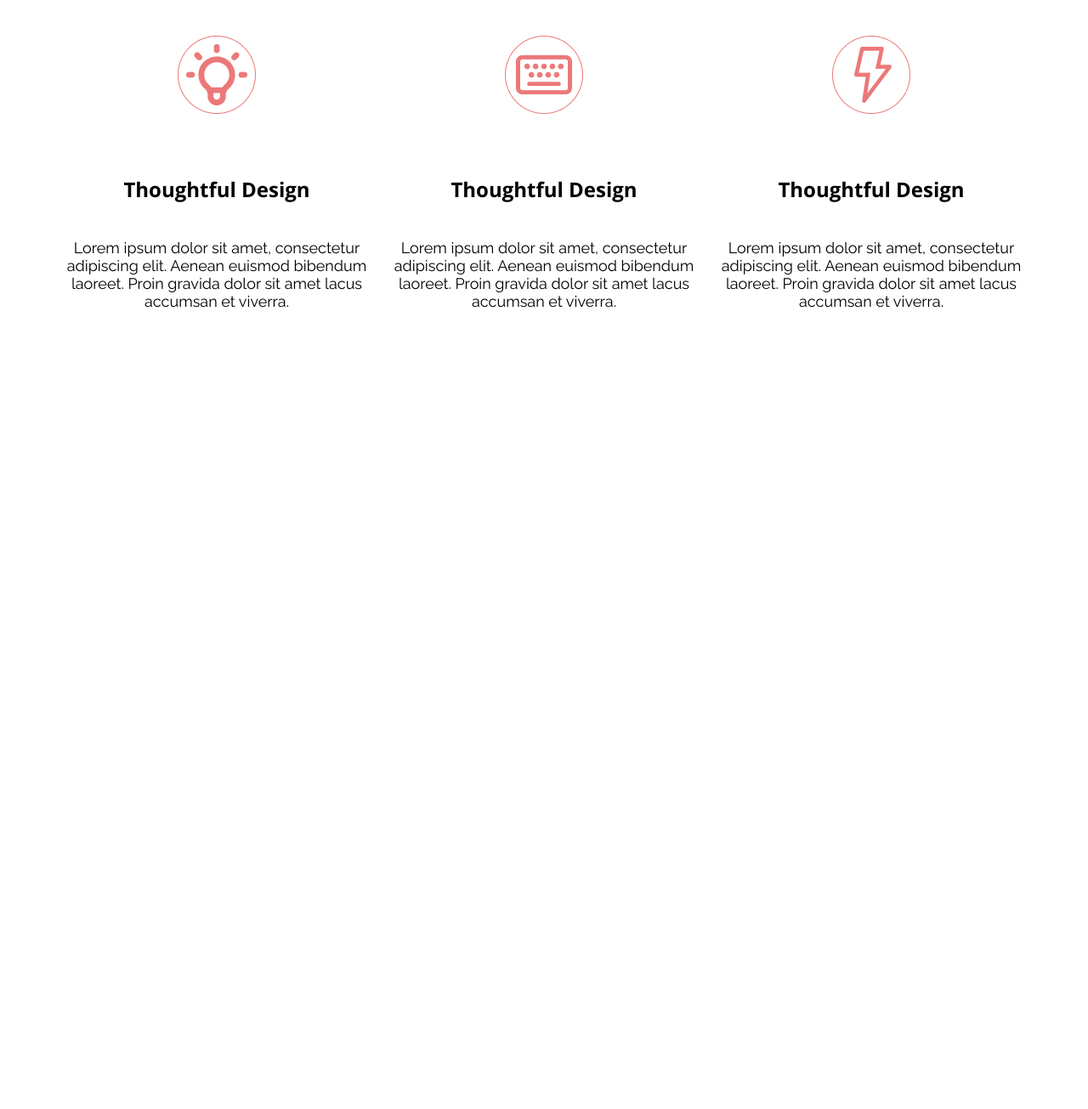
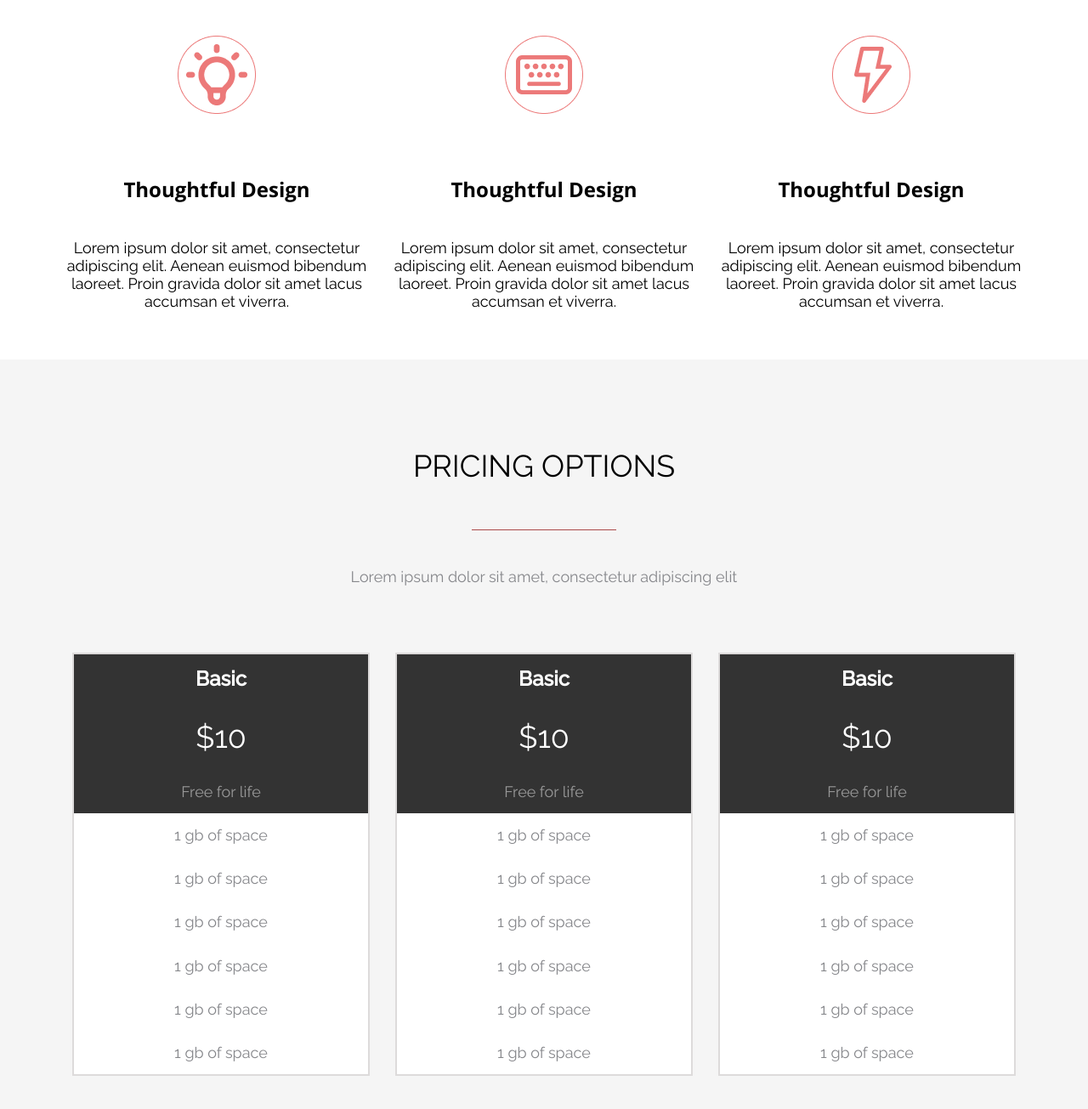
Before and after one commit to dnsbasok/tms-front-level-3, a plain HTML site: page index.html in a window 1280 px wide. Shown: the part 2148-3453 px from the top of the page at 85% size. Before the commit the page ends 2571 px from the top, so only its background shows below. Drawn offline with nearby package versions, Linux system fonts and the light colour scheme.

Commit message:
feat(tms-front-level-3): add pricing

```diff
--- /dev/null
+++ b/css/pricing.css
@@ -0,0 +1,58 @@
+.pricing {
+  padding: 6.5rem  0 16.67rem  0;
+  background: #f5f5f5;
+}
+
+.pricing__content {
+  display: flex;
+  gap: 1.875rem;
+  margin-top: 4.9375rem;
+}
+
+.list {
+  list-style: none;
+  padding: 0;
+  border-top: 0.125rem solid #dddbdb;
+  border-bottom: 0.125rem solid #dddbdb;
+  flex-basis: 33.3333%;
+}
+
+.list__item {
+  padding: 0.9375rem;
+  background-color: #fff;
+  color: #86878b;
+  text-align: center;
+
+  font-size: 1.125rem;
+
+  border-left: 0.125rem solid #dddbdb;
+  border-right: 0.125rem solid #dddbdb;
+}
+
+.list:hover {
+  filter: drop-shadow(0px 4px 10px rgba(51, 51, 51, 0.2));
+  transform: translateY(-50px);
+}
+
+.list__item_primary {
+  background-color: #333;
+  color: #fff
+}
+
+.list__item_lg {
+  padding: 1.125rem;
+  font-size: 2.25rem;
+}
+
+.list__item_md {
+  font-size: 1.5rem;
+}
+
+.list__item_md,
+.list-item-lg {
+  font-weight: 700;
+}
+
+.list__item_muted {
+  color: rgba(255, 255, 255, 0.5);
+}
--- a/index.html
+++ b/index.html
@@ -18,7 +18,8 @@
   <link rel="stylesheet" href="./css/header.css">
   <link rel="stylesheet" href="./css/social.css">
   <link rel="stylesheet" href="./css/tabs.css">
-  <link rel="stylesheet" href="./css/features.css">
+  <link rel="stylesheet" href="./css/awesome.css">
+  <link rel="stylesheet" href="./css/pricing.css">
 </head>
 
 <body>
@@ -155,6 +156,52 @@
         </div>
       </div>
     </section>
+
+    <section class="pricing">
+        <div class="promo container">
+          <h2 class="promo__title">pricing options</h2>
+          <div class="promo__separator"></div>
+          <p class="promo__subtitle">Lorem ipsum dolor sit amet, consectetur adipiscing elit</p>
+        </div>
+        <div class="pricing__content container">
+          <ul class="list">
+            <li class="list__item list__item_primary list__item_md">Basic</li>
+            <li class="list__item list__item_primary list__item_lg">$10</li>
+            <li class="list__item list__item_primary list__item_muted">Free for life</li>
+            <li class="list__item">1 gb of space</li>
+            <li class="list__item">1 gb of space</li>
+            <li class="list__item">1 gb of space</li>
+            <li class="list__item">1 gb of space</li>
+            <li class="list__item">1 gb of space</li>
+            <li class="list__item">1 gb of space</li>
+          </ul>
+
+          <ul class="list">
+            <li class="list__item list__item_primary list__item_md">Basic</li>
+            <li class="list__item list__item_primary list__item_lg">$10</li>
+            <li class="list__item list__item_primary list__item_muted">Free for life</li>
+            <li class="list__item">1 gb of space</li>
+            <li class="list__item">1 gb of space</li>
+            <li class="list__item">1 gb of space</li>
+            <li class="list__item">1 gb of space</li>
+            <li class="list__item">1 gb of space</li>
+            <li class="list__item">1 gb of space</li>
+          </ul>
+
+          <ul class="list">
+            <li class="list__item list__item_primary list__item_md">Basic</li>
+            <li class="list__item list__item_primary list__item_lg">$10</li>
+            <li class="list__item list__item_primary list__item_muted">Free for life</li>
+            <li class="list__item">1 gb of space</li>
+            <li class="list__item">1 gb of space</li>
+            <li class="list__item">1 gb of space</li>
+            <li class="list__item">1 gb of space</li>
+            <li class="list__item">1 gb of space</li>
+            <li class="list__item">1 gb of space</li>
+          </ul>
+        </div>
+      </div>
+    </section>
   </main>
 
   <footer>
```
Also changed, not shown: css/awesome.css (renamed from css/features.css).
